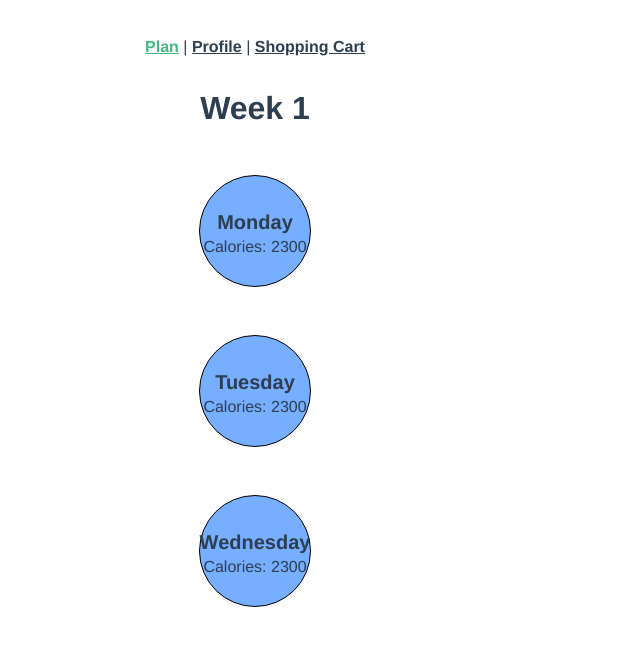
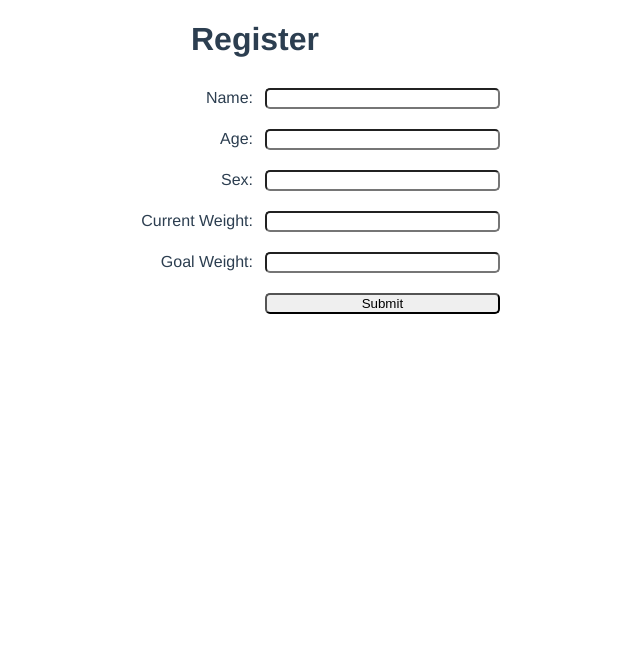
Before and after one commit to patrickjparker/hackathon, a Vue app in the folder frontend/: page /#/ in a window 1280 px wide. Shown: the top 646 px of the page, without its empty margins (385-1025 px from the left). Built offline with nearby package versions, Linux system fonts and the light colour scheme.

Commit message:
Register page

```diff
--- a/frontend/src/App.vue
+++ b/frontend/src/App.vue
@@ -1,13 +1,36 @@
 <template>
   <div id="app">
-    <div id="nav">
-      <router-link to="/">Plan</router-link> |
-      <router-link to="/profile">Profile</router-link> |
-      <router-link to="/shoppingcart">Shopping Cart</router-link>
+    <div v-if="!loggingin">
+      <div id="nav">
+        <router-link to="/">Plan</router-link> |
+        <router-link to="/shoppingcart">Shopping Cart</router-link>
+      </div>
+      <router-view/>
     </div>
-    <router-view/>
+    <div v-else>
+      <Profile @submit="loggingin=!loggingin"/>
+    </div>
   </div>
 </template>
+
+<script>
+import Profile from "@/views/Profile.vue";
+
+export default {
+  name: 'App',
+  components: {
+    Profile
+  },
+  data: function() {
+    return {
+      loggingin: true
+    }
+  },
+  methods: {
+
+  }
+}
+</script>
 
 <style>
 :root {
--- a/frontend/src/views/Profile.vue
+++ b/frontend/src/views/Profile.vue
@@ -1,21 +1,57 @@
 <template>
   <div class="about">
-    <h1>Profile</h1>
-    <form action="">
+    <h1>Register</h1>
+    <div class="container">
+    <form onSubmit="return false" class="grid">
       <label for="name">Name: </label>
-      <input type="text" id="name"><br>
+      <input type="text" id="name">
       <label for="age">Age: </label>
-      <input type="text" id="age"><br>
+      <input type="text" id="age">
       <label for="sex">Sex: </label>
-      <input type="text" id="sex"><br>
+      <input type="text" id="sex">
+      <label for="current">Current Weight: </label>
+      <input type="text" id="current">
+      <label for="goal">Goal Weight: </label>
+      <input type="text" id="goal">
+      <div></div>
+      <input type="submit" value="Submit" @click="submit">
     </form>
-
-    <div>
-
     </div>
   </div>
 </template>
 
 <script>
+export default {
+  name: 'Profile',
+  methods: {
+    submit: function() {
+      this.$emit('submit');
+    }
+  }
+}
+</script>
 
-</script>
+<style scoped>
+input {
+  margin: .5rem;
+  border-radius: 5px;
+}
+
+label {
+  justify-self: end;
+}
+
+.container {
+  display: flex;
+  justify-content: center;
+}
+
+.grid {
+  display: grid;
+  width: 40%;
+  grid-template-columns: 1fr 1fr;
+  grid-gap: .25rem;
+  justify-content: center;
+  align-items: center;
+}
+</style>
```
